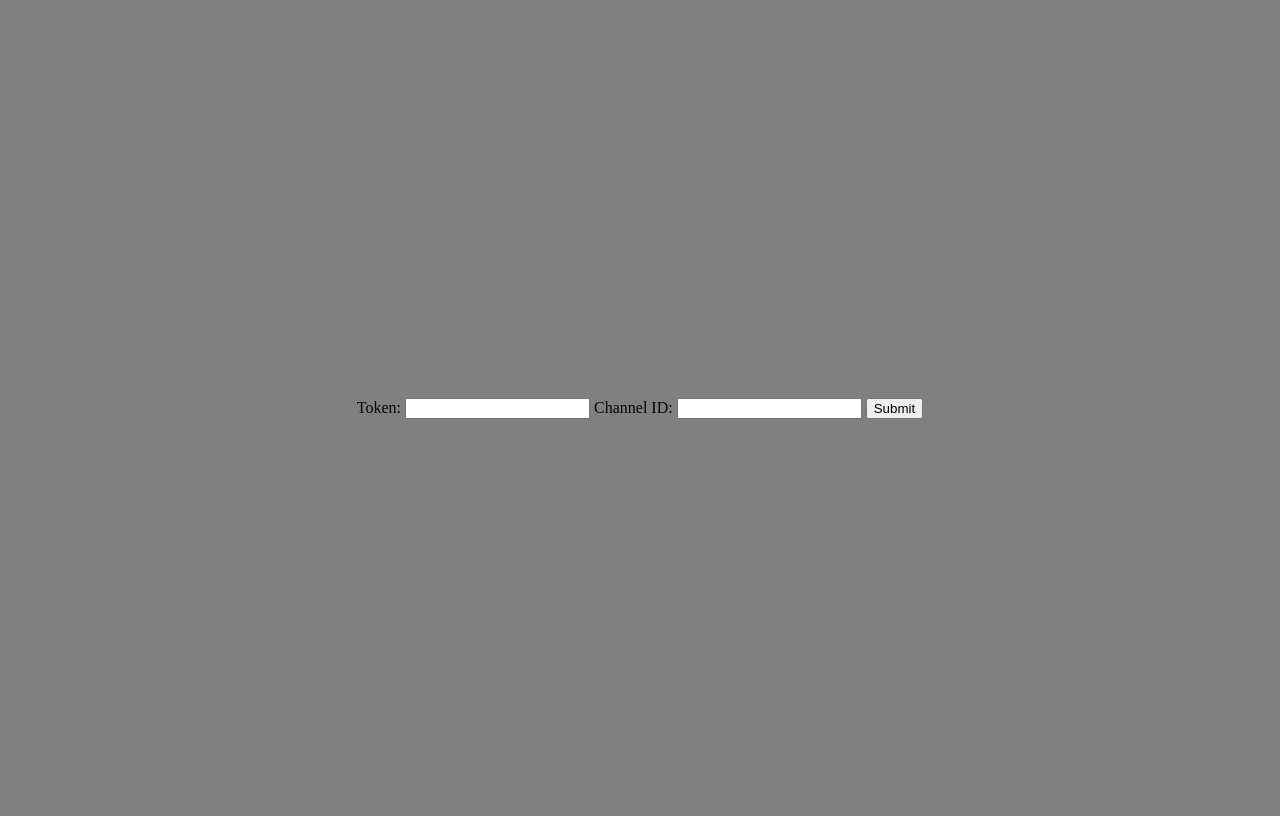
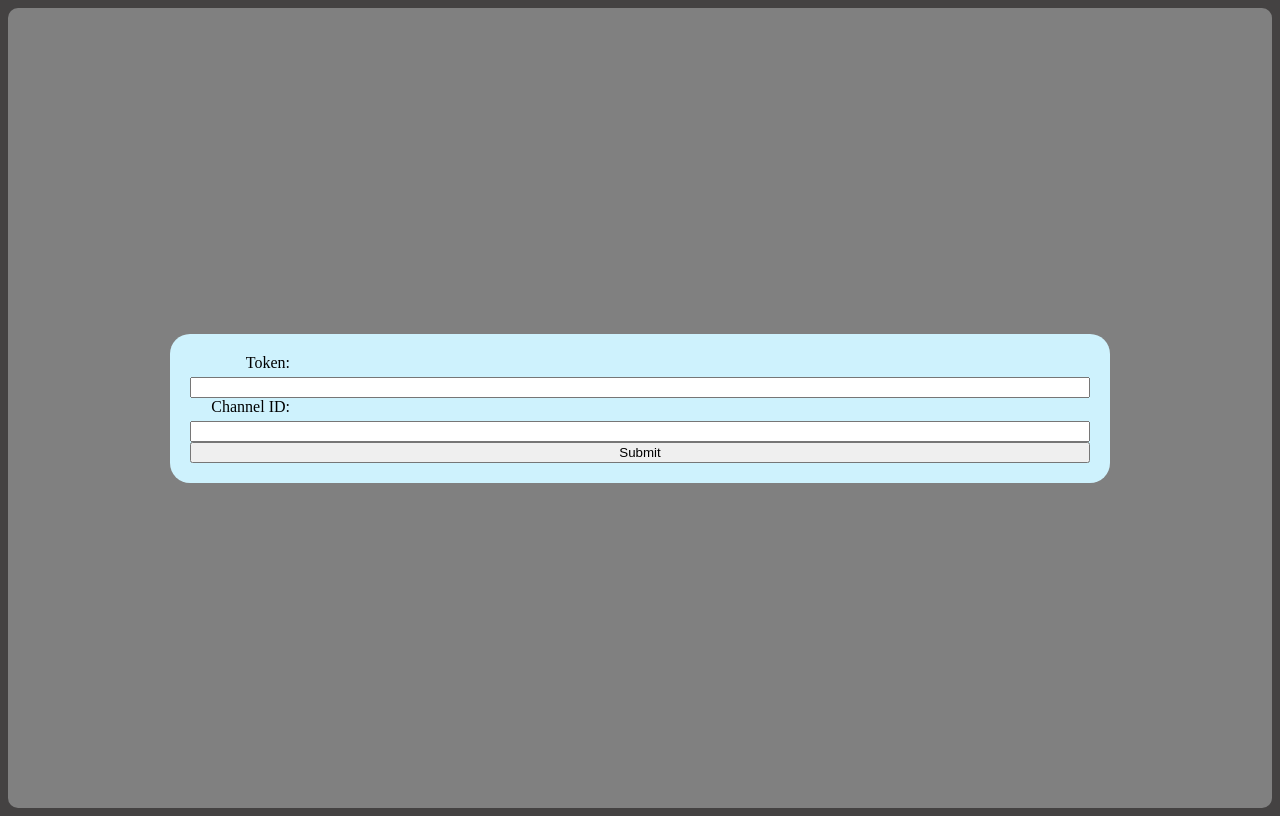
Before and after one commit to waleedmalik7/Discord_Helper, a website: page frontend/connect.html in a window 1280 px wide. Drawn offline with Linux system fonts and the light colour scheme.

Commit message:
basic css added

```diff
--- /dev/null
+++ b/frontend/connect.css
@@ -0,0 +1,39 @@
+body{
+    background-color: #444242;
+}
+
+.connect-container{
+    display: flex;
+    align-items: center;
+    justify-content: center;
+    margin: 0 auto;
+    height: 100vh;
+    background-color: grey;
+    border-radius: 10px;
+}
+
+.connect-form{
+    background: #cef2fd;
+    padding: 20px;
+    text-align: center;
+    width: 900px;
+    border-radius: 20px;
+    flex-direction: column;
+}
+.connect-form label {
+    display: flex;
+    align-items: center;
+    margin-bottom: 5px;
+}
+
+.connect-form label span {
+    min-width: 100px; /* Adjust width based on your design */
+    text-align: right;
+    margin-right: 10px;
+    flex-shrink: 0;
+}
+
+.connect-form input{
+    width: 100%;
+    box-sizing: border-box;
+}
--- a/frontend/connect.html
+++ b/frontend/connect.html
@@ -3,15 +3,15 @@
 <head>
     <meta charset="UTF-8">
     <meta name="viewport" content="width=device-width, initial-scale=1.0">
-    <link rel="stylesheet" href="styles.css">
+    <link rel="stylesheet" href="connect.css">
     <title>Document</title>
 </head>
 <body>
-    <div class="connect-form">
-        <form>
-            <label for="token">Token:</label>
+    <div class="connect-container">
+        <form class="connect-form">
+            <label for="token"><span>Token:</span></label>
             <input id="token" type="text">
-            <label for="channel">Channel ID:</label>
+            <label for="channel"><span>Channel ID:</span></label>
             <input id="channel" type="password">
             <input type="submit" class="submit">
         </form>
--- a/frontend/styles.css
+++ /dev/null
@@ -1,10 +0,0 @@
-body{
-    background-color: grey;
-}
-
-.connect-form{
-    display: flex;
-    align-items: center;
-    justify-content: center;
-    height: 100vh;
-}
```
